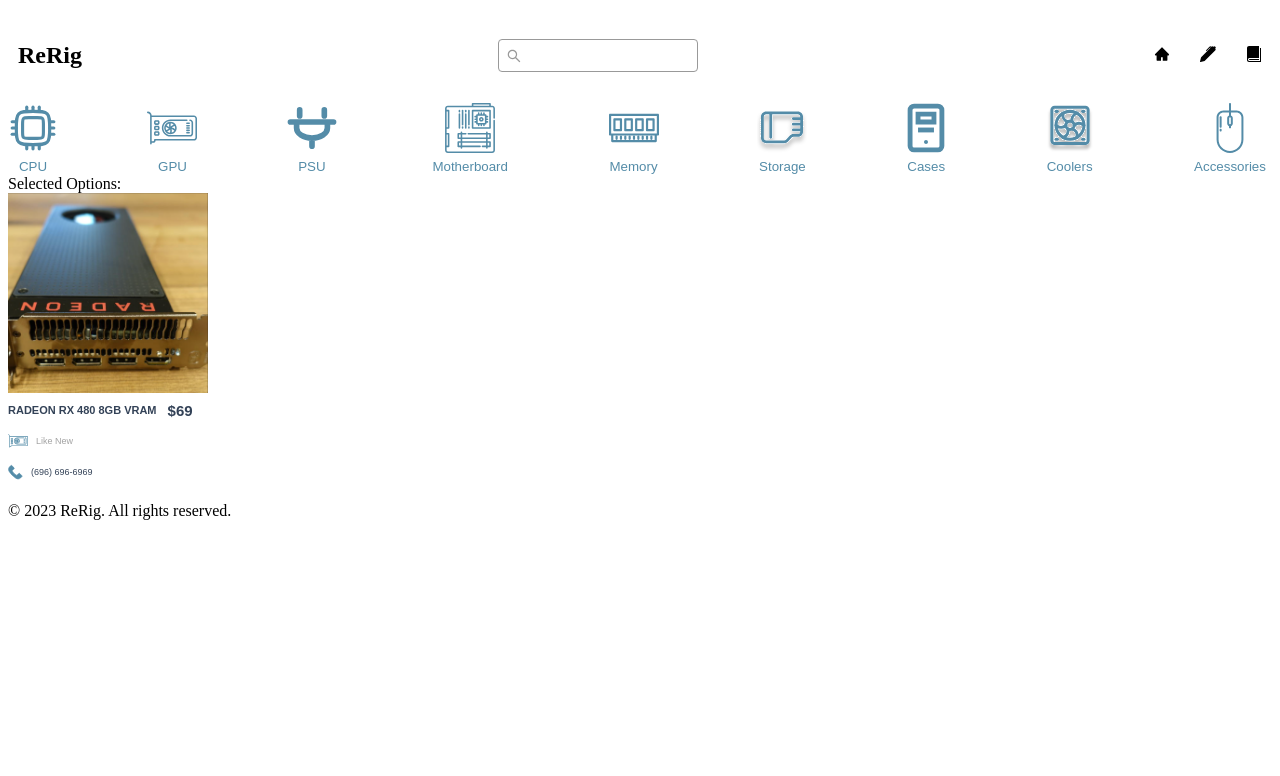
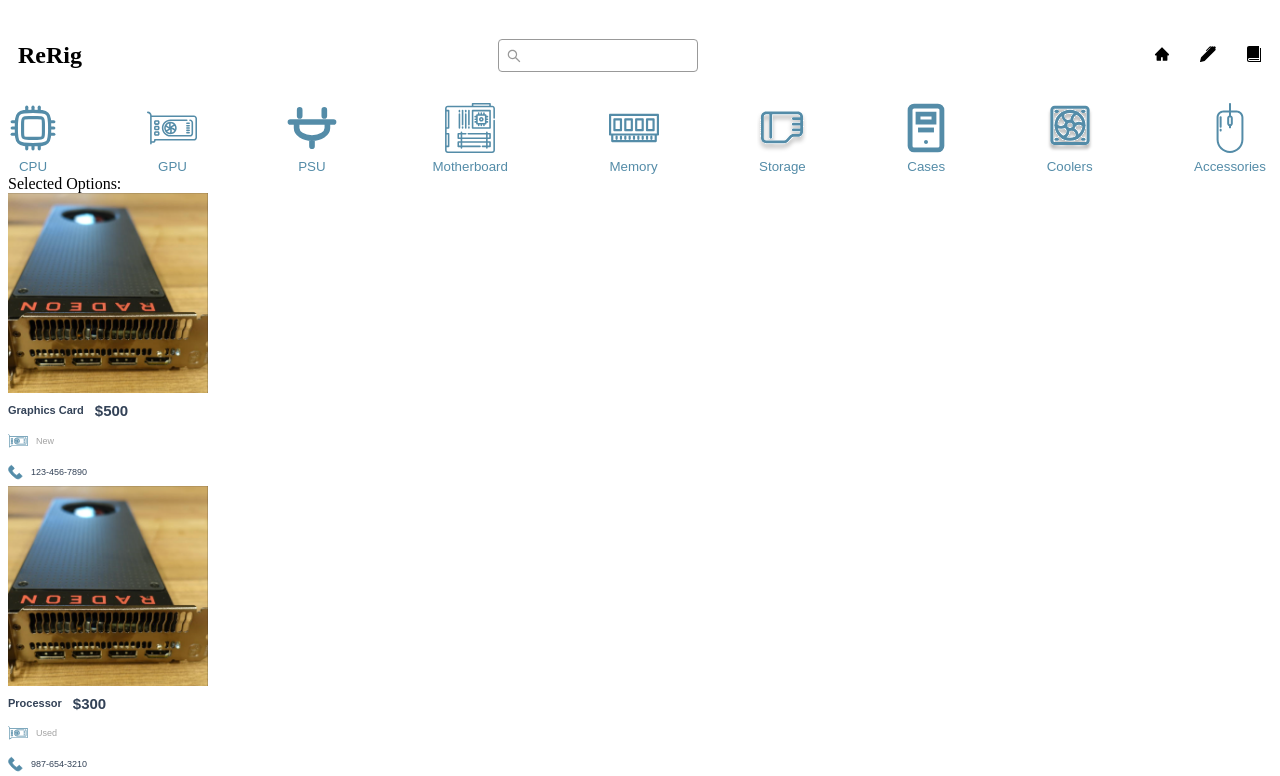
Before and after one commit to NasserBen/ReRig, a Next.js app: page / in a window 1280 px wide. Shown: the top 776 px of the page. Built offline with nearby package versions, Linux system fonts and the light colour scheme.

Commit message:
add dynamic list

```diff
--- a/Constants/index.js
+++ b/Constants/index.js
@@ -19,3 +19,96 @@
     icon: <ImBook />,
   },
 ];
+
+export const allPosts = [
+  {
+    id: 1,
+    name: "Graphics Card",
+    part: "GPU",
+    condition: "New",
+    price: "$500",
+    phone: "123-456-7890",
+    imageURL: "https://example.com/gpu.jpg",
+  },
+  {
+    id: 2,
+    name: "Processor",
+    part: "CPU",
+    condition: "Used",
+    price: "$300",
+    phone: "987-654-3210",
+    imageURL: "https://example.com/cpu.jpg",
+  },
+  {
+    id: 3,
+    name: "Memory",
+    part: "RAM",
+    condition: "Like New",
+    price: "$100",
+    phone: "555-123-4567",
+    imageURL: "https://example.com/ram.jpg",
+  },
+  {
+    id: 4,
+    name: "Storage",
+    part: "SSD",
+    condition: "New",
+    price: "$80",
+    phone: "111-222-3333",
+    imageURL: "https://example.com/ssd.jpg",
+  },
+  {
+    id: 5,
+    name: "Motherboard",
+    part: "Motherboard",
+    condition: "Refurbished",
+    price: "$150",
+    phone: "444-555-6666",
+    imageURL: "https://example.com/motherboard.jpg",
+  },
+  {
+    id: 6,
+    name: "Power Supply",
+    part: "PSU",
+    condition: "Used",
+    price: "$50",
+    phone: "777-888-9999",
+    imageURL: "https://example.com/psu.jpg",
+  },
+  {
+    id: 7,
+    name: "Cooling System",
+    part: "Cooler",
+    condition: "Like New",
+    price: "$60",
+    phone: "222-333-4444",
+    imageURL: "https://example.com/cooler.jpg",
+  },
+  {
+    id: 8,
+    name: "Case",
+    part: "PC Case",
+    condition: "Used",
+    price: "$70",
+    phone: "666-777-8888",
+    imageURL: "https://example.com/case.jpg",
+  },
+  {
+    id: 9,
+    name: "Networking Card",
+    part: "Network Adapter",
+    condition: "New",
+    price: "$20",
+    phone: "333-444-5555",
+    imageURL: "https://example.com/networking.jpg",
+  },
+  {
+    id: 10,
+    name: "Keyboard",
+    part: "Peripheral",
+    condition: "Like New",
+    price: "$40",
+    phone: "999-000-1111",
+    imageURL: "https://example.com/keyboard.jpg",
+  },
+];
--- /dev/null
+++ b/components/allPosts.jsx
@@ -0,0 +1,13 @@
+import React from "react";
+import Post from "./post.jsx";
+import { allPosts } from "../Constants/index.js";
+
+export default function AllPosts() {
+  return (
+    <div>
+      {allPosts.map((post) => (
+        <Post key={post.id} post={post} />
+      ))}
+    </div>
+  );
+}
--- a/components/post.jsx
+++ b/components/post.jsx
@@ -1,54 +1,62 @@
 import React from "react";
-import Image from 'next/image';
-import gpuSVG from './GPU.svg';
-import phoneSVG from './phone.svg';
-import gpuPic from './gpu.png';
+import Image from "next/image";
+import gpuSVG from "./GPU.svg";
+import phoneSVG from "./phone.svg";
+import gpuImg from "./gpu.png";
 
-export default function Post() {
+export default function Post({ post }) {
+  const { name, price, condition, phone, imageURL } = post;
+
   const headerStyle = {
-        fontFamily: 'Arial',
-        fontSize: '11px',
-        color: '#334257',
+    fontFamily: "Arial",
+    fontSize: "11px",
+    color: "#334257",
   };
 
   const priceStyle = {
-        fontFamily: 'Arial',
-        fontSize: '15px',
-        color: '#334257',
-        margin: '0 11px',
+    fontFamily: "Arial",
+    fontSize: "15px",
+    color: "#334257",
+    margin: "0 11px",
   };
 
   const standardTextStyle = {
-        fontFamily: 'Arial',
-        fontSize: '9px',
-        color: '#A3A3A3',
+    fontFamily: "Arial",
+    fontSize: "9px",
+    color: "#A3A3A3",
     // Add any other styles you need
   };
 
   const phoneTextStyle = {
-        fontFamily: 'Arial',
-        fontSize: '9px',
-        color: '#334257',
+    fontFamily: "Arial",
+    fontSize: "9px",
+    color: "#334257",
     // Add any other styles you need
   };
 
   return (
     <div>
-      <Image src={gpuPic} alt="My Image" width={200} height={200}  />
-      <div style={{ display: 'flex', alignItems: 'center' }}>
-        <h1 style={headerStyle}>RADEON RX 480 8GB VRAM</h1>
-        <h1 style={priceStyle}>$69</h1>
+      <Image src={gpuImg} alt="Post Image" width={200} height={200} />
+      <div style={{ display: "flex", alignItems: "center" }}>
+        <h1 style={headerStyle}>{name}</h1>
+        <h1 style={priceStyle}>{price}</h1>
       </div>
-        <div style={{ display: 'flex', alignItems: 'center' }}>
-          <Image src={gpuSVG} alt="Icon" style={{ width: '20px', marginRight: '8px' }} />
-          <p style={standardTextStyle}>Like New</p>
+      <div style={{ display: "flex", alignItems: "center" }}>
+        <Image
+          src={gpuSVG}
+          alt="Icon"
+          style={{ width: "20px", marginRight: "8px" }}
+        />
+        <p style={standardTextStyle}>{condition}</p>
       </div>
-            <div style={{ display: 'flex', alignItems: 'center' }}>
-            <Image src={phoneSVG} alt="Icon" style={{ width: '15px', marginRight: '8px' }} />
-            <p style={phoneTextStyle}>(696) 696-6969</p>
+      <div style={{ display: "flex", alignItems: "center" }}>
+        <Image
+          src={phoneSVG}
+          alt="Icon"
+          style={{ width: "15px", marginRight: "8px" }}
+        />
+        <p style={phoneTextStyle}>{phone}</p>
       </div>
-
     </div>
-
   );
 }
--- a/pages/index.js
+++ b/pages/index.js
@@ -1,14 +1,14 @@
 import Navbar from "../components/navbar";
 import FilterParts from "../components/filterParts";
 import Footer from "../components/footer";
-import Post from "../components/post";
+import AllPosts from "../components/allPosts";
 
 export default function Home() {
   return (
     <div>
       <Navbar />
       <FilterParts />
-      <Post />
+      <AllPosts />
       <Footer />
     </div>
   );
```
Lines whose indentation alone changed are shown as unchanged.
